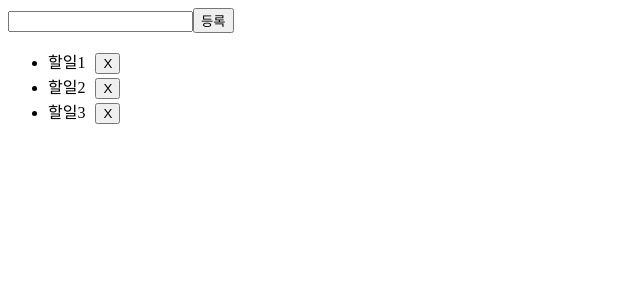
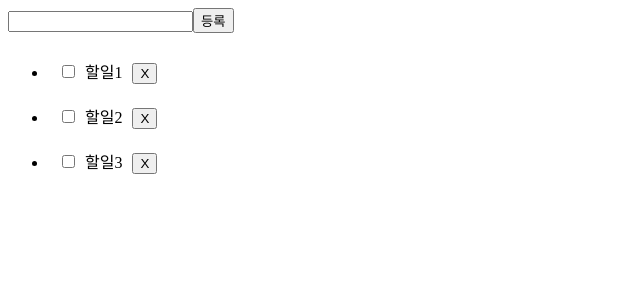
Before and after one commit to JaeSeungJae/React-Todo-250703, a React (Vite) app: page / in a window 1280 px wide. Shown: the top 300 px of the page, without its empty margins (0-640 px from the left). Built offline with nearby package versions, Linux system fonts and the light colour scheme.

Commit message:
feat: 체크박스로 현재 todo 상태 관리

```diff
--- a/src/App.jsx
+++ b/src/App.jsx
@@ -1,18 +1,33 @@
 import React, { useState } from 'react'
 
 function App() {
-  const [todos, setTodos] = useState(['할일1', '할일2', '할일3'])
+  const [todos, setTodos] = useState([
+    { text: '할일1', checked: false },
+    { text: '할일2', checked: false },
+    { text: '할일3', checked: false },
+  ])
+  // useState에서 객체를 넣어야 checkbox 값을 관리할 수 있을 것 같다.
+  // 따라서 기존의 todos 배열에서 checked 값을 묶어 객체로 변환.
   const handleOnSubmit = (e) => {
     e.preventDefault()
     const newTodo = e.target[0].value.trim()
     if (newTodo) {
-      setTodos((prevTodos) => [newTodo, ...prevTodos])
+      setTodos((prevTodos) => [{ text: newTodo, checked: false }, ...prevTodos])
     }
     e.target[0].value = ''
   }
   const deleteTodo = (index) => {
     setTodos((prevTodos) => prevTodos.filter((_, i) => i !== index))
   }
+  const handleCheck = (index) => {
+    setTodos((prevTodos) =>
+      prevTodos.map(
+        (todo, i) => (i === index ? { ...todo, checked: !todo.checked } : todo) // 이 함수로 체크박스 토글 관리
+        // i가 index와 같으면 checked 값을 반전시키고, 아니면 그대로 반환
+      )
+    )
+  }
+
   return (
     <>
       <form onSubmit={handleOnSubmit}>
@@ -21,8 +36,14 @@ function App() {
       </form>
       <ul>
         {todos.map((todo, index) => (
-          <li key={index}>
-            {todo}
+          <li style={{ padding: '10px' }} key={index}>
+            <input
+              type="checkbox"
+              checked={todo.checked}
+              style={{ marginRight: '10px' }}
+              onChange={() => handleCheck(index)}
+            />
+            {todo.text}
             <button
               style={{ marginLeft: '10px' }}
               onClick={() => deleteTodo(index)}
```
